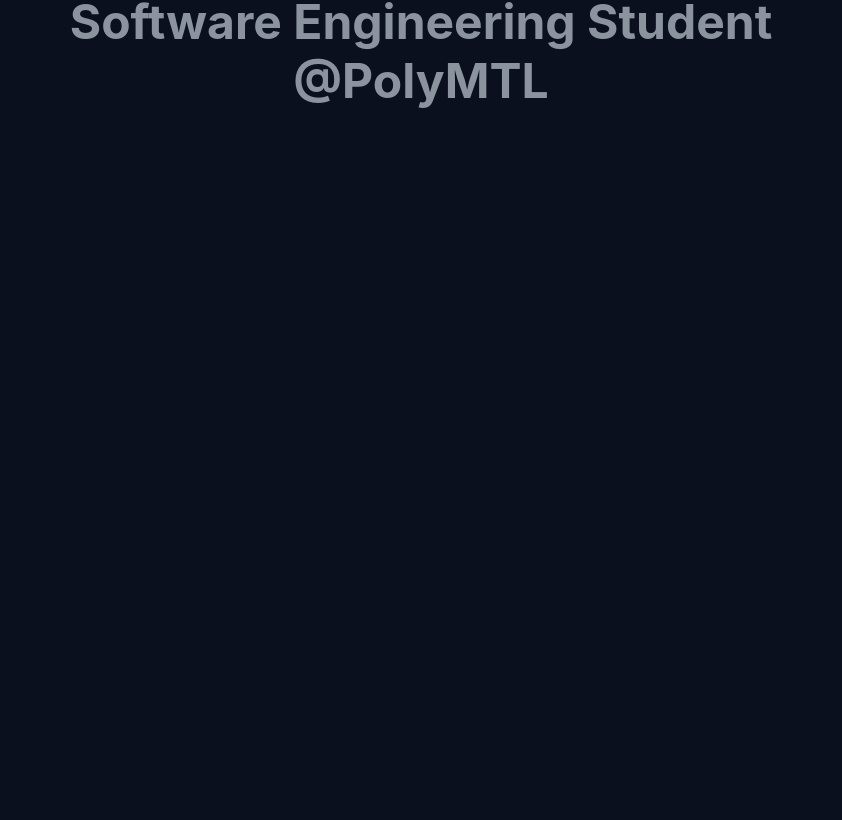
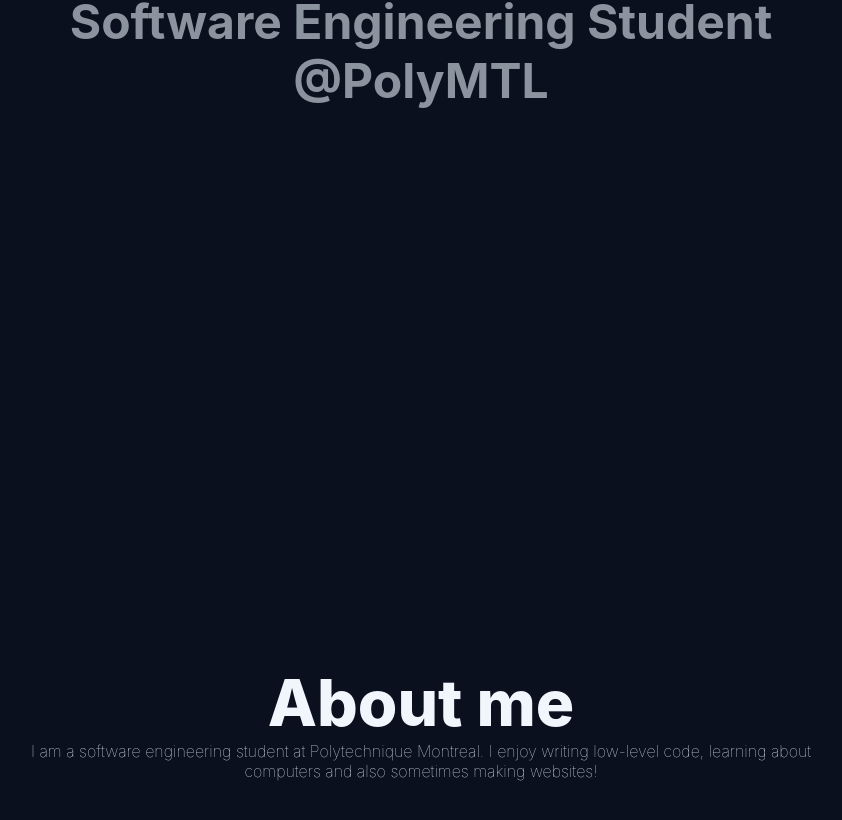
Before and after one commit to Aquamatic123/personal-website, a React (Vite) app: page / in a window 1280 px wide. Shown: the part 358-1178 px from the top of the page, without its empty margins (219-1061 px from the left). Before the commit the page ends 800 px from the top, so only its background shows below. Built offline with nearby package versions, Linux system fonts and the light colour scheme.

Commit message:
start of about me

```diff
--- a/src/App.tsx
+++ b/src/App.tsx
@@ -1,4 +1,5 @@
 import Hero from './components/Hero';
+import About from './components/About';
 import './index.css';
 
 function App() {
@@ -6,7 +7,7 @@
     <div className="app-container">
       {/* This is the only thing we want to see for now */}
       <Hero />
-
+      <About />
       {/* We will add About, Projects, etc. one by one later */}
     </div>
   );
--- /dev/null
+++ b/src/components/About.tsx
@@ -0,0 +1,24 @@
+export default function About() {
+    return (
+	<section style={aboutContainer}>
+	    <h2 style={{ fontSize: 'clamp(2.5rem, 8vw, 4rem)', fontWeight: 800, margin: 0 }}>
+	    About me
+	    </h2>
+	      <p style={{ fontSize: 'clamp(1rem, 1.2vw, 1.2rem)', fontWeight: 100, margin: 0 }}>
+		I am a software engineering student at Polytechnique Montreal. I enjoy writing low-level code, learning about computers and also sometimes making websites!
+	      </p>
+	</section>
+    );
+}
+
+const aboutContainer: React.CSSProperties = {
+  height : '90vh',
+  display: 'flex',
+  flexDirection: 'column',
+  alignItems: 'center',
+  justifyContent: 'center',
+  maxWidth: '800px',
+  margin: '0 auto',
+  padding: '0 2rem',
+  textAlign: 'center'
+};
```
